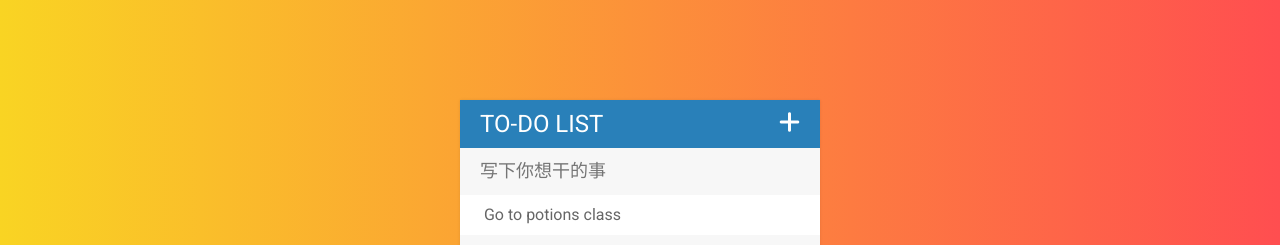
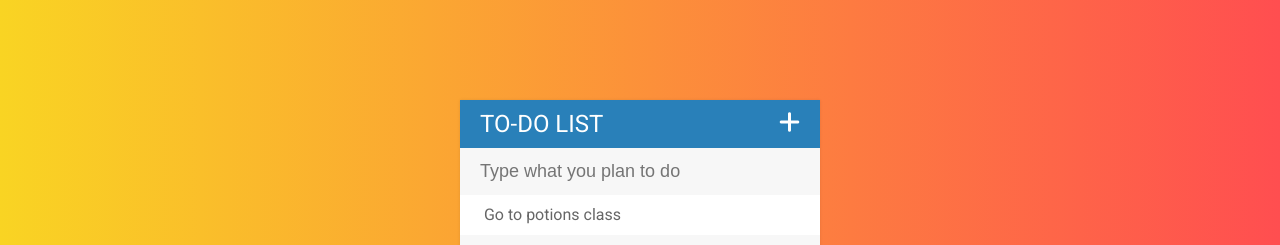
Before and after one commit to 986913/ToDo_app, a plain HTML site: page index.html in a window 1280 px wide. Shown: the top 245 px of the page. Drawn offline with Linux system fonts and the light colour scheme.

Commit message:
change content of index.html

```diff
--- a/index.html
+++ b/index.html
@@ -10,7 +10,7 @@
 <body>
 	<div id="container">
 		<h1>To-do List<i class="fa fa-plus" aria-hidden="true"></i></h1>
-		<input type="text" placeholder="写下你想干的事">
+		<input type="text" placeholder="Type what you plan to do">
 		<ul>
 			<li><span><i class="fa fa-trash" aria-hidden="true"></i></span> Go to potions class</li>
 			<li><span><i class="fa fa-trash" aria-hidden="true"></i></span> Buy new roborts</li>
```
